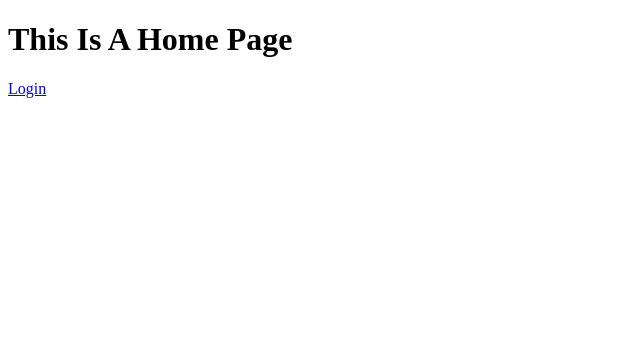
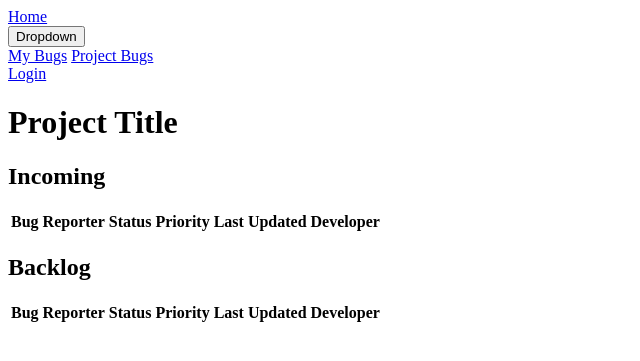
Before and after one commit to JacobDiamond286/django-bug-tracker, a Django app: page /main/ in a window 1280 px wide. Shown: the top 361 px of the page, without its empty margins (0-640 px from the left). Run offline with Django 4.2, Linux system fonts and the light colour scheme; lists and menus that the app fills with data are empty.

Commit message:
created the tables and nav bar for the home page, also made a to do list

```diff
--- a/main/templates/main/index.html
+++ b/main/templates/main/index.html
@@ -1,6 +1,29 @@
 {% extends "main/layout.html" %}
 
 {% block body %}
-<h1>This Is A Home Page</h1>
 <a href="{% url 'main:login' %}">Login</a>
+
+<h1>Project Title</h1>
+<table>
+  <h2>Incoming</h2>
+  <tr>
+    <th>Bug</th>
+    <th>Reporter</th>
+    <th>Status</th>
+    <th>Priority</th>
+    <th>Last Updated</th>
+    <th>Developer</th>
+  </tr>
+</table>
+<table>
+  <h2>Backlog</h2>
+  <tr>
+    <th>Bug</th>
+    <th>Reporter</th>
+    <th>Status</th>
+    <th>Priority</th>
+    <th>Last Updated</th>
+    <th>Developer</th>
+  </tr>
+</table>
 {% endblock %}
--- a/main/templates/main/layout.html
+++ b/main/templates/main/layout.html
@@ -7,7 +7,20 @@
   <title>Home</title>
 </head>
 <body>
+  <div class="navbar">
+    <a href="#home">Home</a>
+    <div class="dropdown">
+      <button class="dropbtn">Dropdown
+        <i class="fa fa-caret-down"></i>
+      </button>
+      <div class="dropdown-content">
+        <a href="#">My Bugs</a>
+        <a href="#">Project Bugs</a>
+      </div>
+    </div>
+  </div>
   {% block body %}
+
   {% endblock %}
 </body>
 </html>
```
